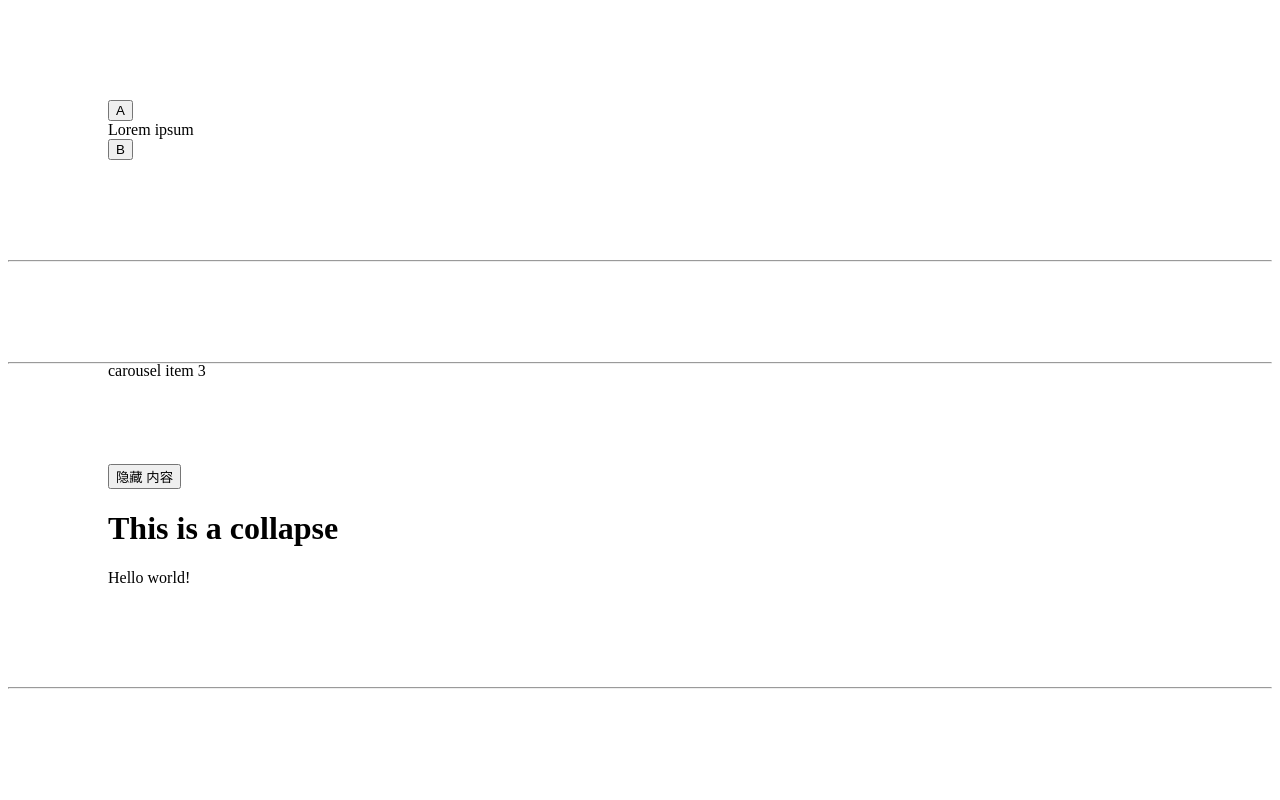
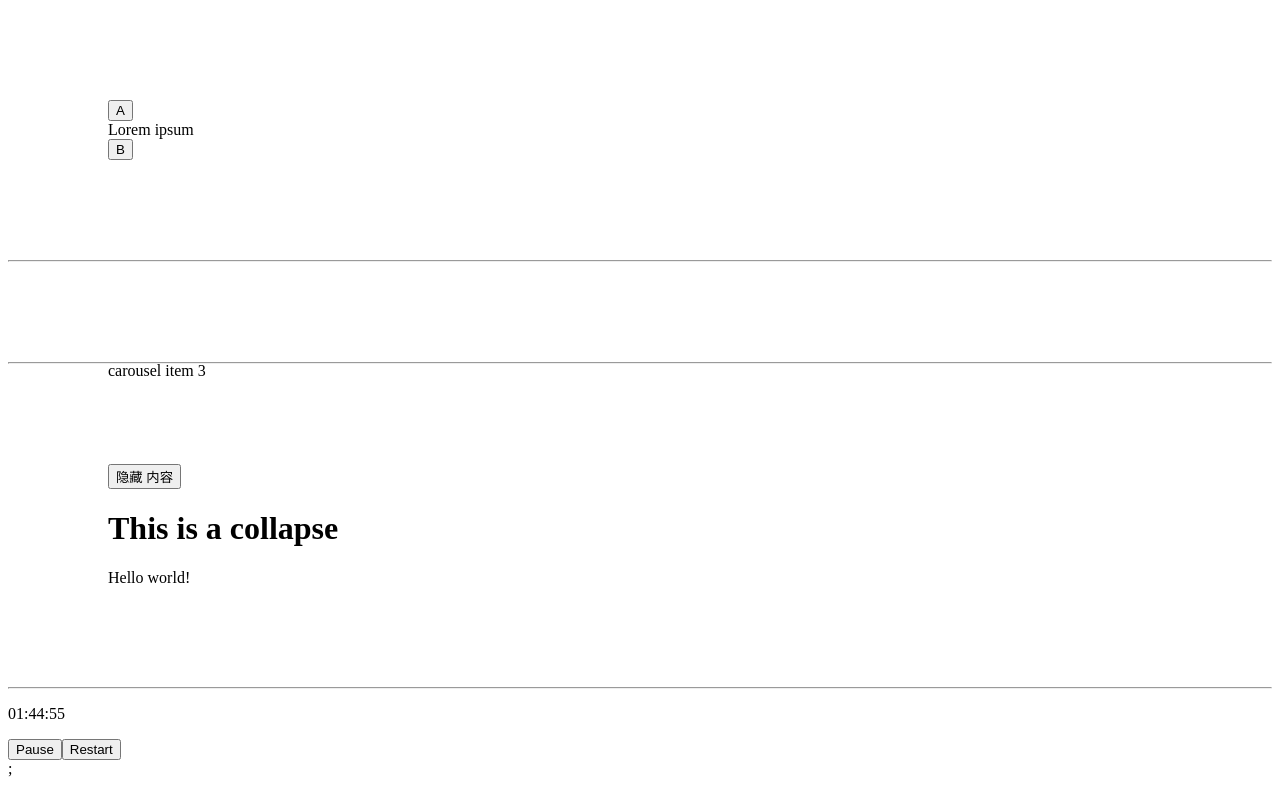
Before and after one commit to Sunny-117/React-practices, a React (Create React App) app: page / in a window 1280 px wide. Built offline with nearby package versions, Linux system fonts and the light colour scheme.

Commit message:
feat: add new feature

```diff
--- a/src/App.tsx
+++ b/src/App.tsx
@@ -1,6 +1,7 @@
 import { Accordion, AccordionItem } from "./components/Visual视觉效果渲染/Accordion"
 import { Carousel } from "./components/Visual视觉效果渲染/Carousel/index copy"
 import { Collapse } from "./components/Visual视觉效果渲染/Collapse"
+import { CountDown } from "./components/Visual视觉效果渲染/CountDown"
 
 
 export const App = () => {
@@ -41,6 +42,9 @@ export const App = () => {
         </Collapse>
       </div>
       <hr />
+      <div className="CountDown">
+        <CountDown hours="1" minutes="45" />;
+      </div>
     </div>
   )
 }
--- a/src/components/Visual视觉效果渲染/CountDown/index.tsx
+++ b/src/components/Visual视觉效果渲染/CountDown/index.tsx
@@ -0,0 +1,69 @@
+import React from "react";
+export function CountDown({ hours = 0, minutes = 0, seconds = 0 }) {
+    const [paused, setPaused] = React.useState(false);
+    const [over, setOver] = React.useState(false);
+    // time 默认值是一个 object
+    const [time, setTime] = React.useState({
+        hours: parseInt(hours),
+        minutes: parseInt(minutes),
+        seconds: parseInt(seconds)
+    });
+
+    const tick = () => {
+        // 暂停，或已结束
+        if (paused || over) return;
+        if (time.hours === 0 && time.minutes === 0 && time.seconds === 0)
+            setOver(true);
+        else if (time.minutes === 0 && time.seconds === 0)
+            setTime({
+                hours: time.hours - 1,
+                minutes: 59,
+                seconds: 59
+            });
+        else if (time.seconds === 0)
+            setTime({
+                hours: time.hours,
+                minutes: time.minutes - 1,
+                seconds: 59
+            });
+        else
+            setTime({
+                hours: time.hours,
+                minutes: time.minutes,
+                seconds: time.seconds - 1
+            });
+    };
+
+    // 重置
+    const reset = () => {
+        setTime({
+            hours: parseInt(hours),
+            minutes: parseInt(minutes),
+            seconds: parseInt(seconds)
+        });
+        setPaused(false);
+        setOver(false);
+    };
+
+    React.useEffect(() => {
+        // 执行定时
+        let timerID = setInterval(() => tick(), 1000);
+        // 卸载组件时进行清理
+        return () => clearInterval(timerID);
+    });
+
+    return (
+        <div>
+            <p>{`${time.hours
+                .toString()
+                .padStart(2, "0")}:${time.minutes
+                    .toString()
+                    .padStart(2, "0")}:${time.seconds.toString().padStart(2, "0")}`}</p>
+            <div>{over ? "Time's up!" : ""}</div>
+            <button onClick={() => setPaused(!paused)}>
+                {paused ? "Resume" : "Pause"}
+            </button>
+            <button onClick={() => reset()}>Restart</button>
+        </div>
+    );
+}
```
